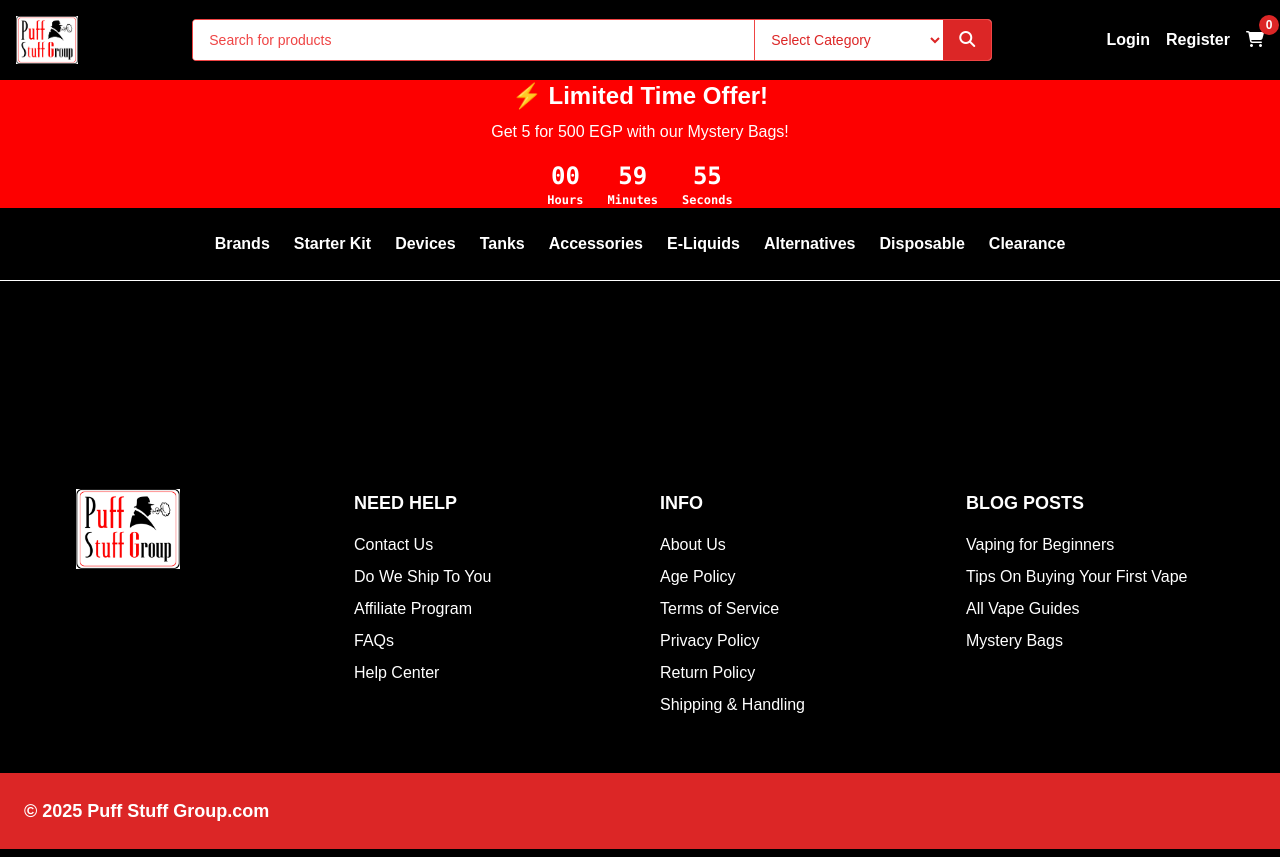
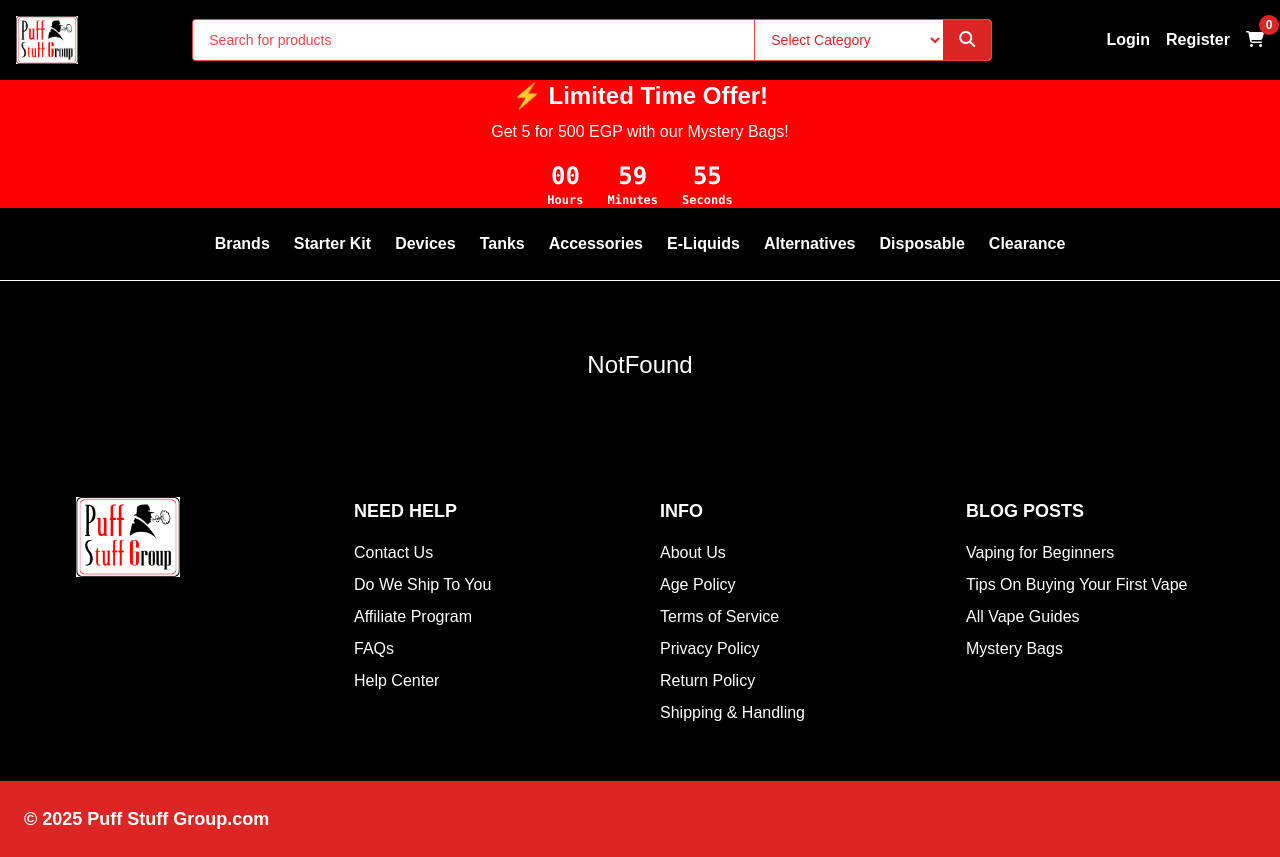
Before and after one commit to Ziad-Mohammed-Ezzat1712/Traffic-Vape, a React (Vite) app: page /alternatives in a window 1280 px wide. Built offline with nearby package versions, Linux system fonts and the light colour scheme; no server answers.

Commit message:
editing3

```diff
--- a/src/Components/NotFound/NotFound.jsx
+++ b/src/Components/NotFound/NotFound.jsx
@@ -4,7 +4,7 @@
 export default function NotFound() {
   return (
     <>
-    <h1>NotFound</h1>
+    <h1 className='text-white text-2xl'>NotFound</h1>
     </>
   )
 }
```
